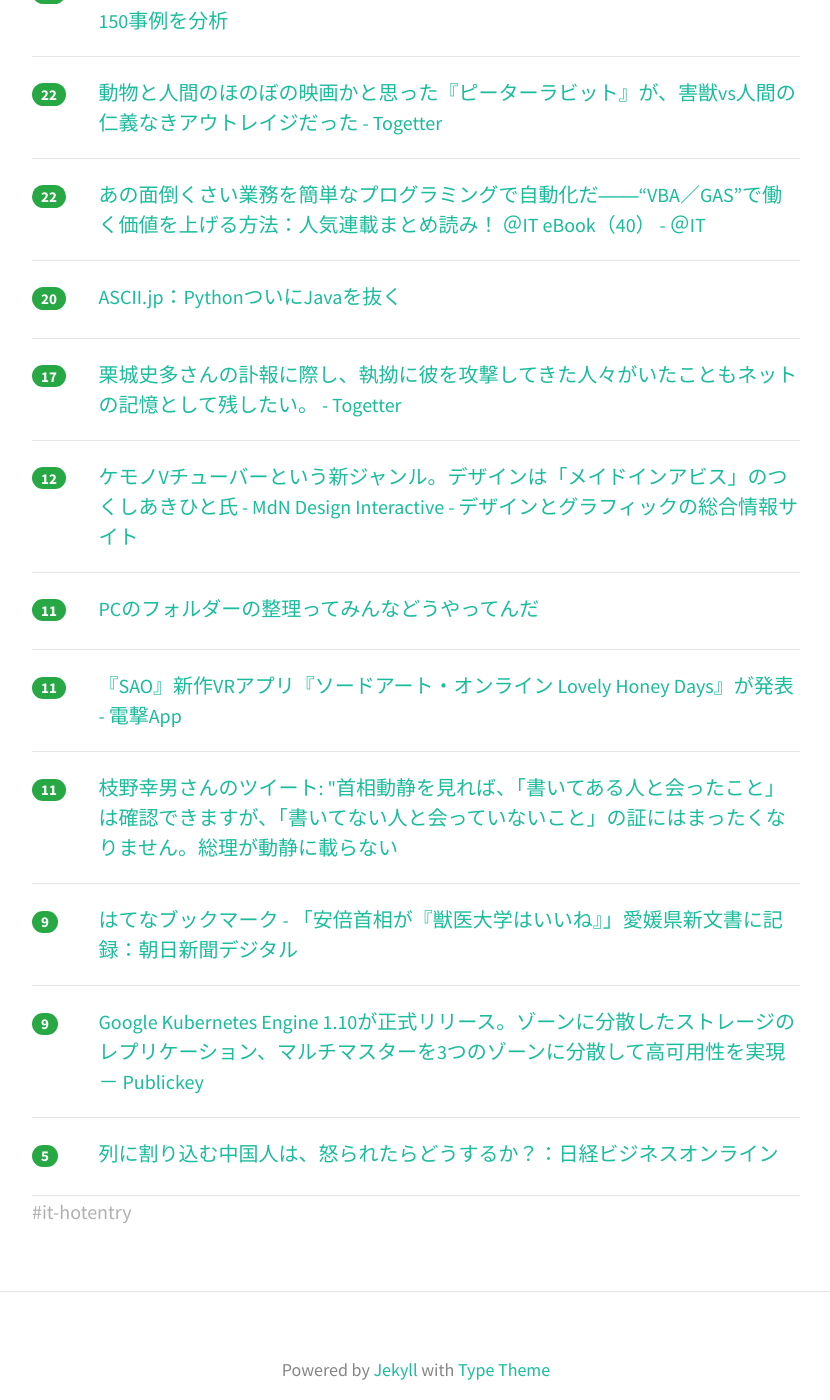
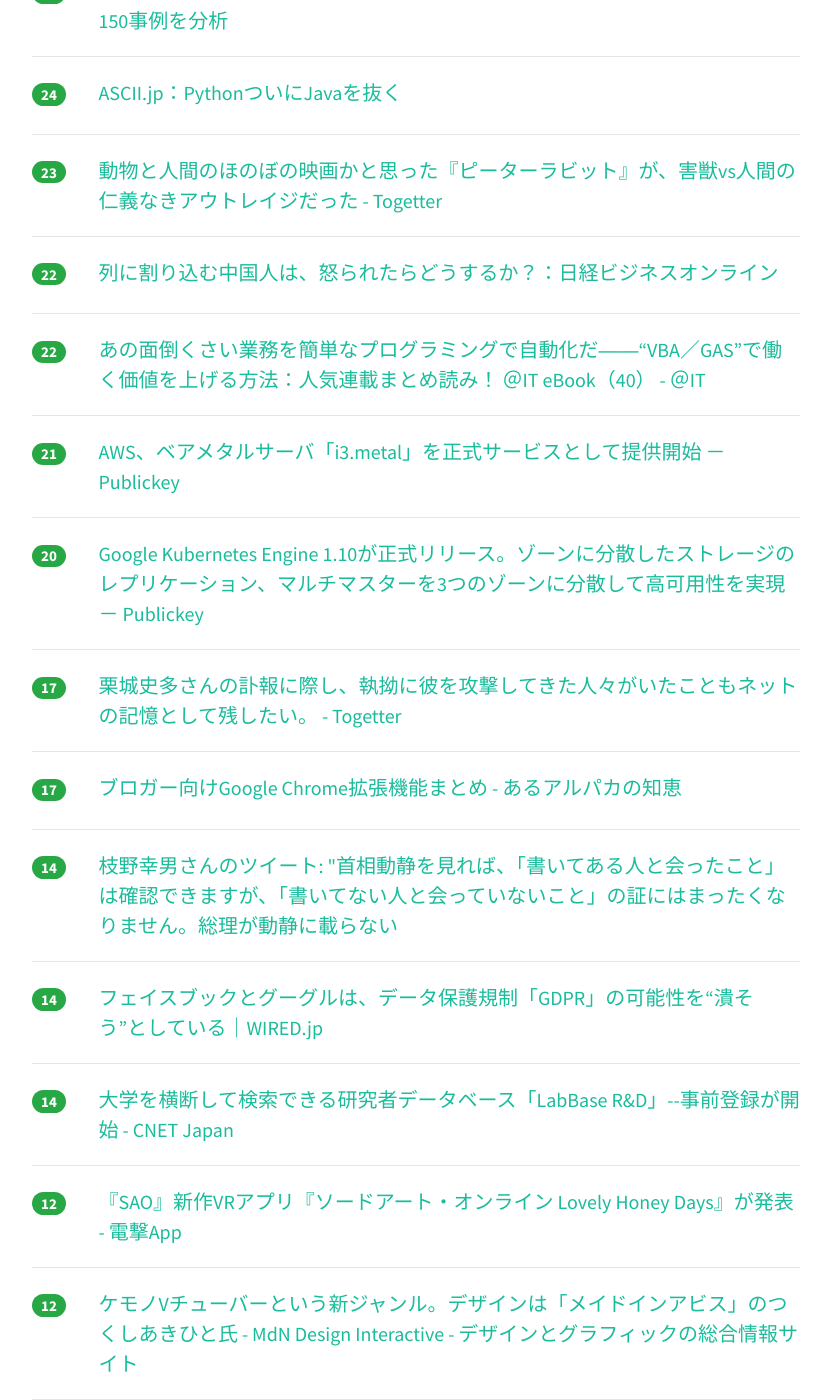
Before and after one commit to yatta47/hatena-matome-site, a Jekyll site: the page built from _posts/2018-05-22-hatena.md, in a window 1280 px wide and 1400 px high, scrolled down 827 px. Shown: the whole window, without its empty margins (224-1054 px from the left). Built offline with Jekyll 4.4.1, drawn with Linux system fonts in a browser that asks for light colours; nearby versions of some CDN libraries; some of the changed text lies outside the part shown.

Commit message:
Updated 2018-05-22

```diff
--- a/_posts/2018-05-22-hatena.md
+++ b/_posts/2018-05-22-hatena.md
@@ -1,24 +1,24 @@
 ---
 layout: post
 title:  "2018-05-22 はてぶIT"
-date:   2018-05-22 09:02:21
+date:   2018-05-22 10:02:08
 tags: [it-hotentry]
 ---
-16 件のデータあり
+24 件のデータあり
 
 <hr><div class="row">
-<div class="col-1"><span class="badge badge-pill badge-success h2">39</span></div>
+<div class="col-1"><span class="badge badge-pill badge-success h2">53</span></div>
 <div class="col-11"><a href='http://www.itmedia.co.jp/news/articles/1805/21/news103.html' target='_blank'>「世界最速処理性能」　MUFGとAkamaiが新型ブロックチェーンを開発 - ITmedia NEWS</a></div>
 </div>
 <hr>
 <div class="row">
-<div class="col-1"><span class="badge badge-pill badge-success h2">35</span></div>
-<div class="col-11"><a href='https://japanese.engadget.com/2018/05/21/ai-2/' target='_blank'>「AI」をタダで学べるオンライン講座、フィンランドの大学が公開。すでに2万人超が登録 - Engadget 日本版</a></div>
+<div class="col-1"><span class="badge badge-pill badge-success h2">43</span></div>
+<div class="col-11"><a href='https://dev.classmethod.jp/cloud/report-opsjaws-13/' target='_blank'>AWS運用専門の勉強会「Ops JAWS#13」で「IAMの運用 ベストプラクティス」というタイトルで登壇してきました #jawsug #opsjaws ｜ Developers.IO</a></div>
 </div>
 <hr>
 <div class="row">
-<div class="col-1"><span class="badge badge-pill badge-success h2">33</span></div>
-<div class="col-11"><a href='https://dev.classmethod.jp/cloud/report-opsjaws-13/' target='_blank'>AWS運用専門の勉強会「Ops JAWS#13」で「IAMの運用 ベストプラクティス」というタイトルで登壇してきました #jawsug #opsjaws ｜ Developers.IO</a></div>
+<div class="col-1"><span class="badge badge-pill badge-success h2">38</span></div>
+<div class="col-11"><a href='https://japanese.engadget.com/2018/05/21/ai-2/' target='_blank'>「AI」をタダで学べるオンライン講座、フィンランドの大学が公開。すでに2万人超が登録 - Engadget 日本版</a></div>
 </div>
 <hr>
 <div class="row">
@@ -27,13 +27,23 @@ tags: [it-hotentry]
 </div>
 <hr>
 <div class="row">
-<div class="col-1"><span class="badge badge-pill badge-success h2">23</span></div>
+<div class="col-1"><span class="badge badge-pill badge-success h2">25</span></div>
 <div class="col-11"><a href='https://www.huffingtonpost.jp/2018/05/21/media-sexual-harassment_a_23439649/' target='_blank'>「女は使えない、と言われたくなくて我慢してきた」メディアのセクハラ、150事例を分析</a></div>
 </div>
 <hr>
 <div class="row">
+<div class="col-1"><span class="badge badge-pill badge-success h2">24</span></div>
+<div class="col-11"><a href='http://ascii.jp/elem/000/001/679/1679704/' target='_blank'>ASCII.jp：PythonついにJavaを抜く</a></div>
+</div>
+<hr>
+<div class="row">
+<div class="col-1"><span class="badge badge-pill badge-success h2">23</span></div>
+<div class="col-11"><a href='https://togetter.com/li/1229514' target='_blank'>動物と人間のほのぼの映画かと思った『ピーターラビット』が、害獣vs人間の仁義なきアウトレイジだった - Togetter</a></div>
+</div>
+<hr>
+<div class="row">
 <div class="col-1"><span class="badge badge-pill badge-success h2">22</span></div>
-<div class="col-11"><a href='https://togetter.com/li/1229514' target='_blank'>動物と人間のほのぼの映画かと思った『ピーターラビット』が、害獣vs人間の仁義なきアウトレイジだった - Togetter</a></div>
+<div class="col-11"><a href='http://business.nikkeibp.co.jp/atcl/opinion/16/041100064/052100004/' target='_blank'>列に割り込む中国人は、怒られたらどうするか？：日経ビジネスオンライン</a></div>
 </div>
 <hr>
 <div class="row">
@@ -42,13 +52,43 @@ tags: [it-hotentry]
 </div>
 <hr>
 <div class="row">
+<div class="col-1"><span class="badge badge-pill badge-success h2">21</span></div>
+<div class="col-11"><a href='https://www.publickey1.jp/blog/18/awsi3metal.html' target='_blank'>AWS、ベアメタルサーバ「i3.metal」を正式サービスとして提供開始 － Publickey</a></div>
+</div>
+<hr>
+<div class="row">
 <div class="col-1"><span class="badge badge-pill badge-success h2">20</span></div>
-<div class="col-11"><a href='http://ascii.jp/elem/000/001/679/1679704/' target='_blank'>ASCII.jp：PythonついにJavaを抜く</a></div>
+<div class="col-11"><a href='https://www.publickey1.jp/blog/18/google_kubernetes_engine_1103.html' target='_blank'>Google Kubernetes Engine 1.10が正式リリース。ゾーンに分散したストレージのレプリケーション、マルチマスターを3つのゾーンに分散して高可用性を実現 － Publickey</a></div>
 </div>
 <hr>
 <div class="row">
 <div class="col-1"><span class="badge badge-pill badge-success h2">17</span></div>
 <div class="col-11"><a href='https://togetter.com/li/1229574' target='_blank'>栗城史多さんの訃報に際し、執拗に彼を攻撃してきた人々がいたこともネットの記憶として残したい。 - Togetter</a></div>
+</div>
+<hr>
+<div class="row">
+<div class="col-1"><span class="badge badge-pill badge-success h2">17</span></div>
+<div class="col-11"><a href='http://www.arupakano.com/entry/google-chrome-extensions' target='_blank'>ブロガー向けGoogle Chrome拡張機能まとめ - あるアルパカの知恵</a></div>
+</div>
+<hr>
+<div class="row">
+<div class="col-1"><span class="badge badge-pill badge-success h2">14</span></div>
+<div class="col-11"><a href='http://twitter.com/edanoyukio0531/status/998584666427867136' target='_blank'>枝野幸男さんのツイート: "首相動静を見れば、「書いてある人と会ったこと」は確認できますが、「書いてない人と会っていないこと」の証にはまったくなりません。総理が動静に載らない</a></div>
+</div>
+<hr>
+<div class="row">
+<div class="col-1"><span class="badge badge-pill badge-success h2">14</span></div>
+<div class="col-11"><a href='https://wired.jp/2018/05/22/google-and-facebook-gdpr/' target='_blank'>フェイスブックとグーグルは、データ保護規制「GDPR」の可能性を“潰そう”としている｜WIRED.jp</a></div>
+</div>
+<hr>
+<div class="row">
+<div class="col-1"><span class="badge badge-pill badge-success h2">14</span></div>
+<div class="col-11"><a href='https://japan.cnet.com/article/35119508/' target='_blank'>大学を横断して検索できる研究者データベース「LabBase R&D」--事前登録が開始 - CNET Japan</a></div>
+</div>
+<hr>
+<div class="row">
+<div class="col-1"><span class="badge badge-pill badge-success h2">12</span></div>
+<div class="col-11"><a href='http://dengekionline.com/elem/000/001/730/1730069/' target='_blank'>『SAO』新作VRアプリ『ソードアート・オンライン Lovely Honey Days』が発表 - 電撃App</a></div>
 </div>
 <hr>
 <div class="row">
@@ -63,26 +103,26 @@ tags: [it-hotentry]
 <hr>
 <div class="row">
 <div class="col-1"><span class="badge badge-pill badge-success h2">11</span></div>
-<div class="col-11"><a href='http://dengekionline.com/elem/000/001/730/1730069/' target='_blank'>『SAO』新作VRアプリ『ソードアート・オンライン Lovely Honey Days』が発表 - 電撃App</a></div>
+<div class="col-11"><a href='https://www.nabunken.go.jp/nabunkenblog/2018/05/20180521.html' target='_blank'>「木簡データベース」及び「木簡字典」の公開終了のお知らせ - なぶんけんブログ</a></div>
 </div>
 <hr>
 <div class="row">
 <div class="col-1"><span class="badge badge-pill badge-success h2">11</span></div>
-<div class="col-11"><a href='http://twitter.com/edanoyukio0531/status/998584666427867136' target='_blank'>枝野幸男さんのツイート: "首相動静を見れば、「書いてある人と会ったこと」は確認できますが、「書いてない人と会っていないこと」の証にはまったくなりません。総理が動静に載らない</a></div>
+<div class="col-11"><a href='https://toyokeizai.net/articles/-/221717' target='_blank'>エプソンが｢インクジェット｣に命懸けの理由 | IT･電機･半導体･部品 | 東洋経済オンライン | 経済ニュースの新基準</a></div>
 </div>
 <hr>
 <div class="row">
-<div class="col-1"><span class="badge badge-pill badge-success h2">9</span></div>
+<div class="col-1"><span class="badge badge-pill badge-success h2">10</span></div>
 <div class="col-11"><a href='http://b.hatena.ne.jp/entry/s/www.asahi.com/articles/ASL5P62L5L5PUTIL061.html' target='_blank'>はてなブックマーク - 「安倍首相が『獣医大学はいいね』」愛媛県新文書に記録：朝日新聞デジタル</a></div>
 </div>
 <hr>
 <div class="row">
 <div class="col-1"><span class="badge badge-pill badge-success h2">9</span></div>
-<div class="col-11"><a href='https://www.publickey1.jp/blog/18/google_kubernetes_engine_1103.html' target='_blank'>Google Kubernetes Engine 1.10が正式リリース。ゾーンに分散したストレージのレプリケーション、マルチマスターを3つのゾーンに分散して高可用性を実現 － Publickey</a></div>
+<div class="col-11"><a href='http://blog.nicovideo.jp/niconews/74255.html' target='_blank'>生放送のニコニ広告がリニューアル！より充実した放送者支援が可能に|ニコニコインフォ</a></div>
 </div>
 <hr>
 <div class="row">
 <div class="col-1"><span class="badge badge-pill badge-success h2">5</span></div>
-<div class="col-11"><a href='http://business.nikkeibp.co.jp/atcl/opinion/16/041100064/052100004/' target='_blank'>列に割り込む中国人は、怒られたらどうするか？：日経ビジネスオンライン</a></div>
+<div class="col-11"><a href='http://kyoko-np.net/2018052201.html' target='_blank'>横書き＋太字強調　中学教科書「目新しい国語」に注目集まる</a></div>
 </div>
 <hr>
```
